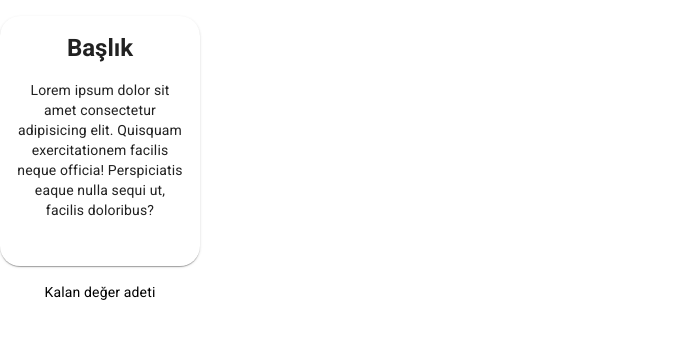
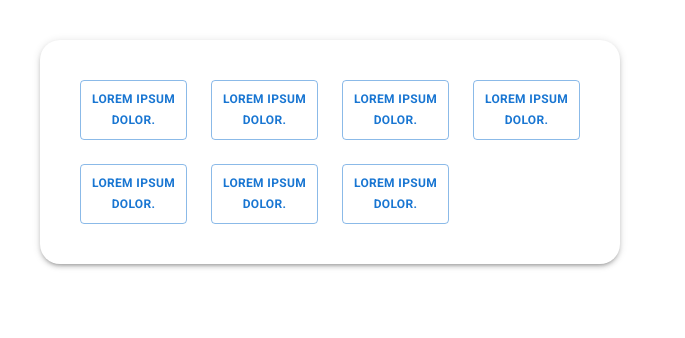
Before and after one commit to FKenan/mesleki-degerler, a React (Vite) app: page / in a window 1280 px wide. Shown: the top 338 px of the page, without its empty margins (0-685 px from the left). Built offline with nearby package versions, Linux system fonts and the light colour scheme.

Commit message:
Add ValuesPile component and Value component

```diff
--- /dev/null
+++ b/src/components/Value.jsx
@@ -0,0 +1,16 @@
+import { Button, Grid } from "@mui/material";
+
+export default function Value() {
+  return (
+    <Grid size={{ sm: 4, md: 3 }}>
+      <Button
+        variant="outlined"
+        size="small"
+        sx={{ fontWeight: "bold", fontSize: 12, p: 1, height: "100%" }}
+      >
+        Lorem ipsum dolor.
+        {/* Değer Adı */}
+      </Button>
+    </Grid>
+  );
+}
--- /dev/null
+++ b/src/components/ValuesPile.jsx
@@ -0,0 +1,21 @@
+import { Grid, Paper } from "@mui/material";
+import Value from "./Value";
+
+const data = ["", "", "", "", "", "", ""];
+
+export default function ValuesPile() {
+  return (
+    <Paper
+      square={false}
+      elevation={3}
+      sx={{ borderRadius: 5, m: 5, p: 5, maxWidth: 500 }}
+    >
+      <Grid container spacing={3}>
+        {/* Değerler burda listelenecek. */}
+        {data.map((item, ind) => (
+          <Value key={ind} />
+        ))}
+      </Grid>
+    </Paper>
+  );
+}
--- a/src/layouts/Main.jsx
+++ b/src/layouts/Main.jsx
@@ -1,5 +1,6 @@
 import Footer from "../components/Footer";
 import Navbar from "../components/Navbar";
+import ValuesPile from "../components/ValuesPile";
 import ValuesDeck from "../components/ValueStack";
 import HomePage from "../pages/Home";
 import ValuesExercisePage from "../pages/ValuesExercise";
@@ -10,7 +11,8 @@ export default function MainLayout() {
       {/* <Navbar /> */}
       {/* <HomePage /> */}
       {/* <ValuesExercisePage /> */}
-      <ValuesDeck />
+      {/* <ValuesDeck /> */}
+      <ValuesPile />
       {/* <Footer /> */}
     </>
   );
```
